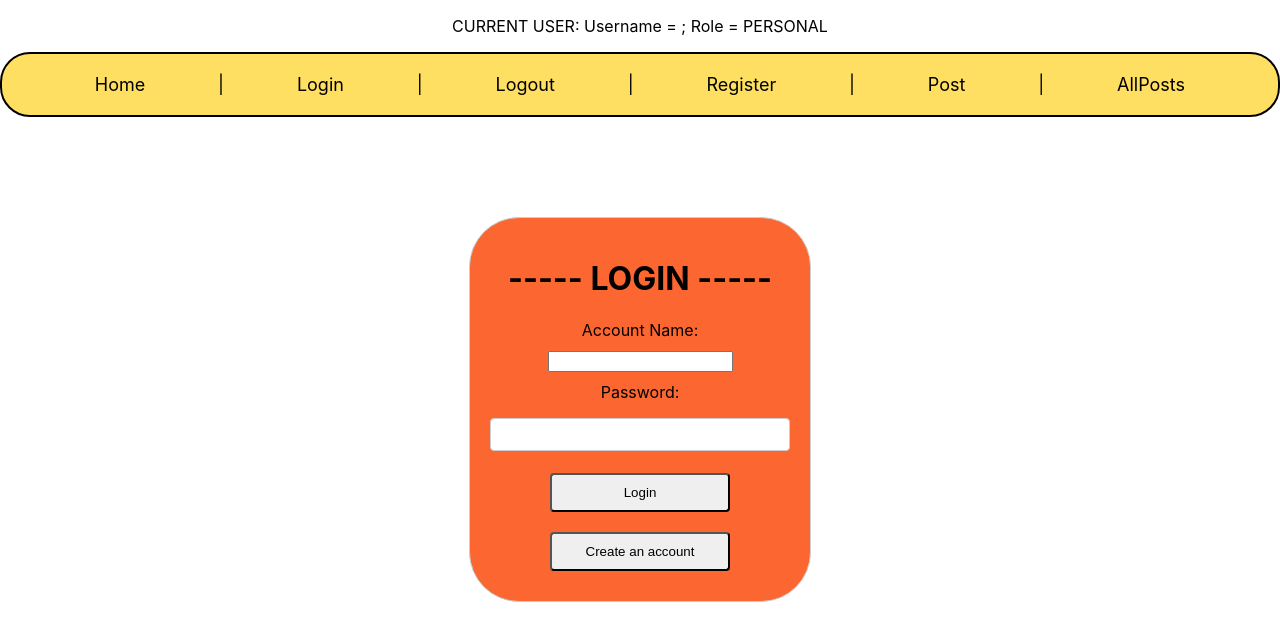
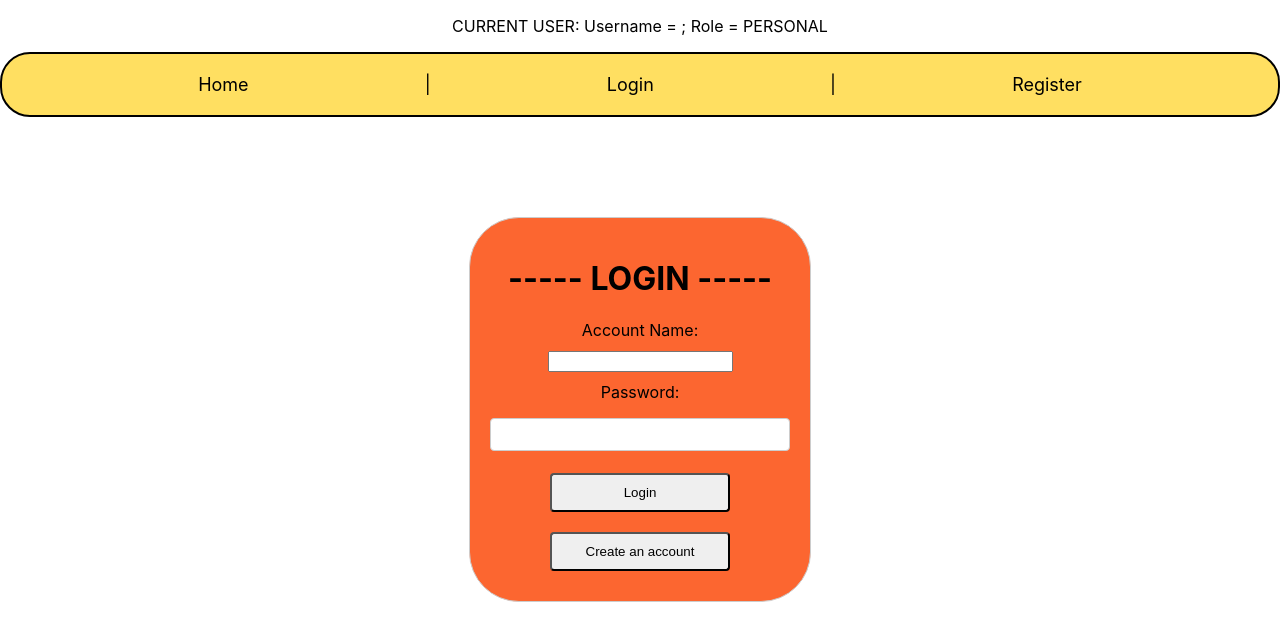
Before and after one commit to josephcalungsod/revconnect-frontend, a React (Create React App) app: page /login in a window 1280 px wide. Shown: the top 640 px of the page. Built offline with nearby package versions, Linux system fonts and the light colour scheme.

Commit message:
Conditional navbar rendering

```diff
--- a/src/components/LoginForm.tsx
+++ b/src/components/LoginForm.tsx
@@ -34,6 +34,7 @@ export function LoginForm() {
             .then(account => {
                 console.log(account);
                 accountContext.setAccount(account);
+                navigate("/");
             })
             .catch((response) => console.log("Some error occurred!" + response))
     }
--- a/src/components/Navbar.tsx
+++ b/src/components/Navbar.tsx
@@ -7,6 +7,43 @@ import { AdminNavbar } from "./AdminNavbar";
 
 export function Navbar() {
     const accountContext = useContext(AccountContext);
+    const [navBarLinks, setNavBarLinks] = useState<JSX.Element | null>(null);
+
+    useEffect(() => {
+        if(accountContext.account.accountName === "") {
+            setNavBarLinks(
+                <>
+                    <Link to = "/login">Login</Link>
+                    <span> | </span>
+                    <Link to = "/register">Register</Link>
+                </>
+            );
+        } else {
+            setNavBarLinks(
+                <>
+                    <Link to = "/logout">Logout</Link>
+                    <span> | </span>
+                    <Link to = "/post">Post</Link>
+                    <span> | </span>
+                    <Link to = "/allPosts">AllPosts</Link>
+                </>
+            );
+        }
+
+        if(accountContext.account.role === Role.ADMIN) {
+            setNavBarLinks(
+                <>
+                    <Link to = "/logout">Logout</Link>
+                    <span> | </span>
+                    <Link to = "/admin/accounts">Accounts List</Link>
+                    <span> | </span>
+                    <Link to = "/admin/posts">Posts List</Link>
+                </>
+            );
+        }
+
+
+    }, [accountContext]);
 
     return (
             <>
@@ -14,17 +51,8 @@ export function Navbar() {
                 <div className="Navbar">
                     <Link to = "/">Home</Link>
                     <span> | </span>
-                    <Link to = "/login">Login</Link>
-                    <span> | </span>
-                    <Link to = "/logout">Logout</Link>
-                    <span> | </span>
-                    <Link to = "/register">Register</Link>
-                    <span> | </span>
-                    <Link to = "/post">Post</Link>
-                    <span> | </span>
-                    <Link to = "/allPosts">AllPosts</Link>
+                    {navBarLinks}
                 </div>
-                {accountContext.account.role === Role.ADMIN ? <AdminNavbar></AdminNavbar> : <></>}
             </>
     )
 
```
